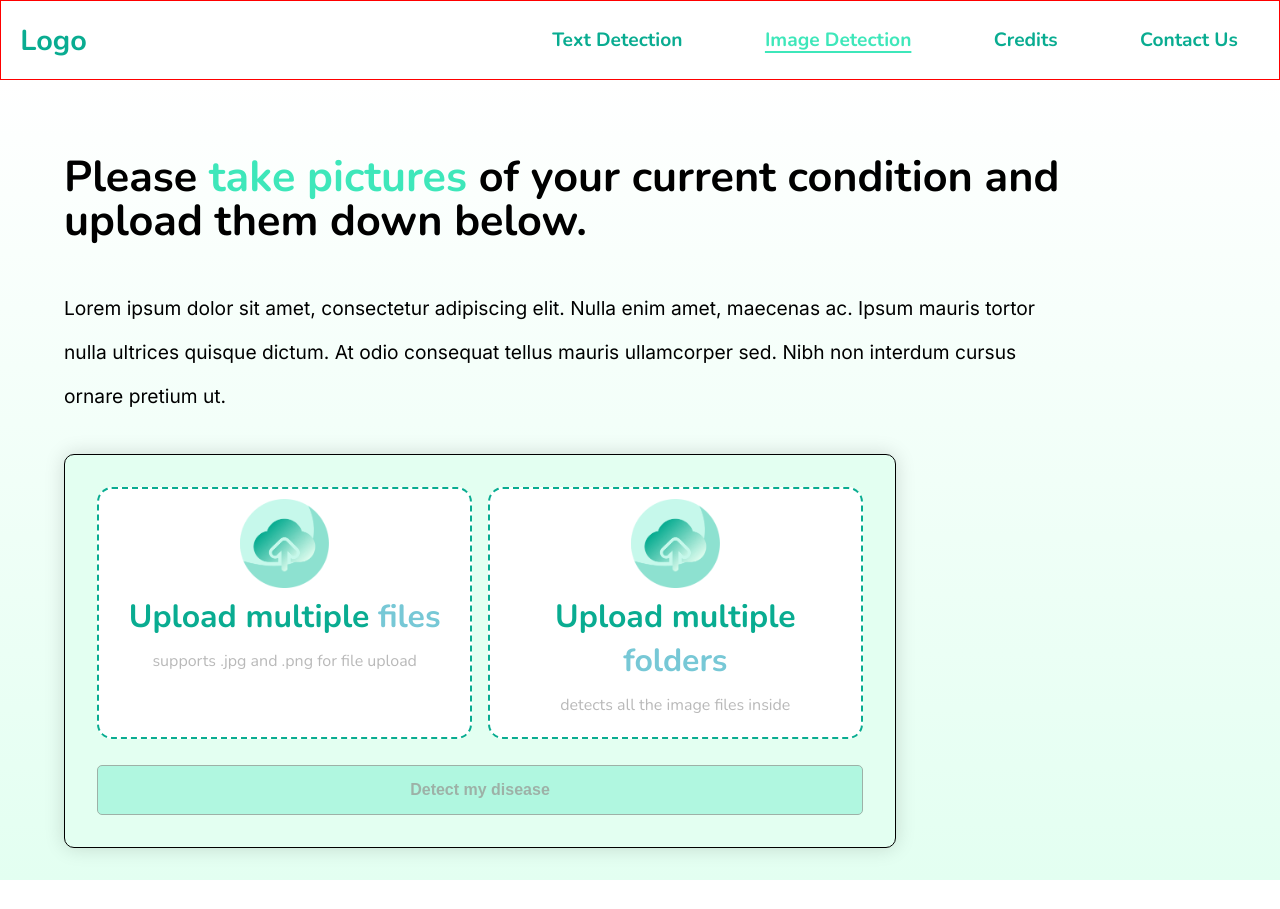
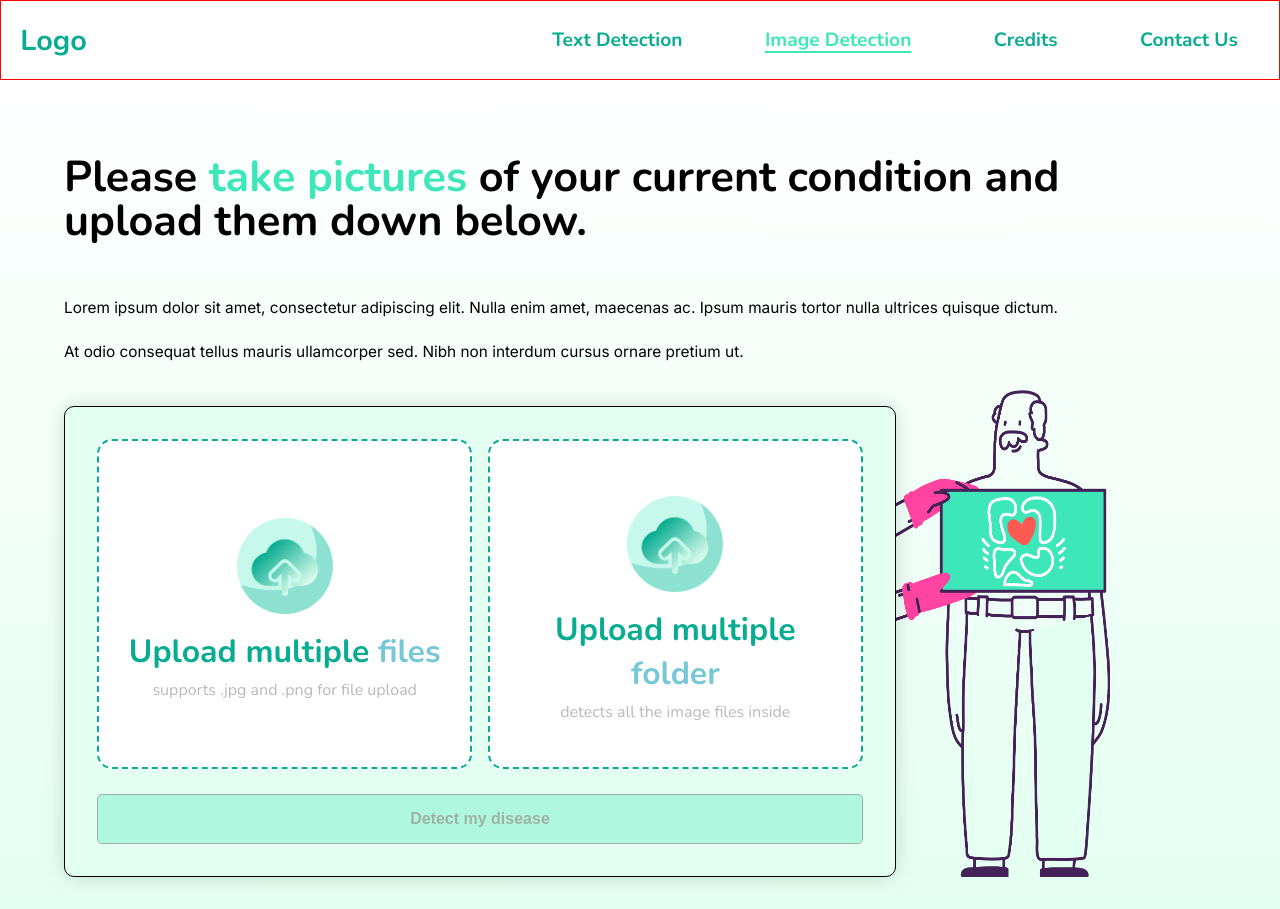
Before and after one commit to MichaelAndreyeshchev/disease-classification-system, a React (Create React App) app: page /image/drag in a window 1280 px wide. Before the commit the page ends 880 px from the top, so only its background shows below. Built offline with nearby package versions, Linux system fonts and the light colour scheme.

Commit message:
feat: add background image and responsive styling

```diff
--- a/src/components/Card/CardOverlay.module.css
+++ b/src/components/Card/CardOverlay.module.css
@@ -1,6 +1,9 @@
 .card {
   width: 100%;
-  max-width: 300px;
+  width: 300px;
+
+  /* width: 18vw;
+  height: 18vw; */
   position: relative;
   transition: all 0.5s ease-in;
   border: 1px solid #000000;
--- a/src/pages/imageScanner/ImageDragAndDrop.js
+++ b/src/pages/imageScanner/ImageDragAndDrop.js
@@ -3,6 +3,7 @@ import PropTypes from 'prop-types';
 import CardOverlay from '../../components/Card/CardOverlay';
 import styles from './drop-file-input.module.css';
 import uploadImg from '../../Images/Icon.png';
+import xrayImage from '../../Images/xray_image.png';
 
 const DropFileInput = (props) => {
   let dummyData = [
@@ -138,7 +139,15 @@ const DropFileInput = (props) => {
     setDummyDatas(filteredData);
   };
 
-  const handleSubmit = () => {};
+  const handleDeleteAll = () => {
+    if (dummyDatas.length > 0) setDummyDatas([]);
+  };
+
+  const handleSubmit = () => {
+    if (dummyDatas.length > 0) {
+      alert('success detect my disease');
+    }
+  };
 
   return (
     <main className={styles.main + ' ' + (isDragged ? styles.dragover : ' ')}>
@@ -154,6 +163,9 @@ const DropFileInput = (props) => {
           cursus ornare pretium ut.
         </p>
       </article>
+      <article
+        className={styles.container + ' ' + styles['container--wrapper']}
+      >
         <div
           className={styles['drop-file-input']}
           onDragEnter={onDragEnter}
@@ -204,7 +216,7 @@ const DropFileInput = (props) => {
                 <img src={uploadImg} alt='' className={styles.wrapper__image} />
                 <h2 className={styles.title + ' ' + styles['title--small']}>
                   Upload multiple{' '}
-                <span className={styles['highlight--blue']}>folders</span>
+                  <span className={styles['highlight--blue']}>folder</span>
                 </h2>
                 <p
                   className={
@@ -229,7 +241,6 @@ const DropFileInput = (props) => {
           ) : (
             <div
               className={styles.container + ' ' + styles['container--result']}
-            // className={styles['container--result']}
             >
               {dummyDatas.map((data, i) => {
                 return (
@@ -243,10 +254,29 @@ const DropFileInput = (props) => {
               })}
             </div>
           )}
-        <button className={styles.modal__button} onClick={handleSubmit}>
+          <div className={styles.container}>
+            {dummyDatas.length > 0 && (
+              <button
+                className={styles.modal__button + ' ' + styles['button--clear']}
+                onClick={handleDeleteAll}
+              >
+                Clear files
+              </button>
+            )}
+            <button
+              className={
+                styles.modal__button +
+                ' ' +
+                (dummyDatas.length > 0 && styles['button--active'])
+              }
+              onClick={handleSubmit}
+            >
               Detect my disease
             </button>
           </div>
+        </div>
+        <img className={styles.background} src={xrayImage} alt='x-ray-image' />
+      </article>
     </main>
   );
 };
--- a/src/pages/imageScanner/drop-file-input.module.css
+++ b/src/pages/imageScanner/drop-file-input.module.css
@@ -12,7 +12,7 @@
 }
 
 .wrapper {
-  width: 1000px;
+  max-width: 1000px;
 }
 
 .container {
@@ -21,8 +21,14 @@
   justify-content: space-between;
 }
 
+.container--wrapper {
+  position: relative;
+  justify-content: flex-start;
+}
+
 .container--result {
   width: 100%;
+  padding: 1em 0;
   display: flex;
   justify-content: flex-start;
   flex-wrap: nowrap;
@@ -71,7 +77,7 @@
   text-align: center;
   color: #09ac91;
   font-size: 2rem;
-  margin: 0;
+  margin: 0.5em;
 }
 
 .highlight--blue {
@@ -83,7 +89,7 @@
   font-style: normal;
   font-weight: 400;
   line-height: 44px;
-  font-size: 1.2rem;
+  font-size: clamp(0.8rem, 1.2vw, 1.2rem);
   margin: 1em 0;
 }
 
@@ -91,13 +97,13 @@
   margin: 0;
   font-family: 'Nunito';
   font-size: 1rem;
-  line-height: 44px;
+  line-height: 0;
   text-align: center;
   color: #b9b9b9;
 }
 
 .modal__button {
-  width: 100%;
+  flex: 3;
   padding: 0.5em;
 
   font-size: clamp(0.8rem, 3vw, 1rem);
@@ -114,6 +120,14 @@
   opacity: 0.3;
 }
 
+.button--clear {
+  flex: 1;
+  background: #ff5953;
+  margin: 0;
+  opacity: 1;
+  margin-right: 1em;
+}
+
 .button--active {
   opacity: 1;
 }
@@ -124,8 +138,9 @@
 
 .drop-file-input {
   position: relative;
-  width: 65vw;
-  padding: 2em;
+  width: 100%;
+  max-height: 500px;
+  padding: 1em;
   margin-top: 1em;
 
   display: flex;
@@ -155,6 +170,11 @@
 
 .drop-file-input__wrapper {
   width: 49%;
+  height: 330px;
+  display: flex;
+  flex-direction: column;
+  justify-content: center;
+  align-items: center;
   font-size: clamp(1.1rem, 2vw, 2rem);
   font-weight: 600;
   text-align: center;
@@ -177,7 +197,11 @@
 }
 
 .wrapper__image {
-  width: clamp(3rem, 7vw, 7rem);
+  width: clamp(3rem, 7.5vw, 8.5rem);
+}
+
+.background {
+  display: none;
 }
 
 @media screen and (min-width: 1024px) {
@@ -185,7 +209,16 @@
     padding: 2em 4em;
   }
 
-  .title {
-    /* width: clamp(30rem, 60vw, 59rem); */
+  .drop-file-input {
+    width: 65vw;
+    max-width: 2000px;
+    padding: 2em;
+  }
+
+  .background {
+    display: block;
+    margin-left: -1em;
+    width: 18vw;
+    max-width: 22rem;
   }
 }
```
Also changed, not shown: src/Images/xray_image.png (added). Lines whose indentation alone changed are shown as unchanged.
